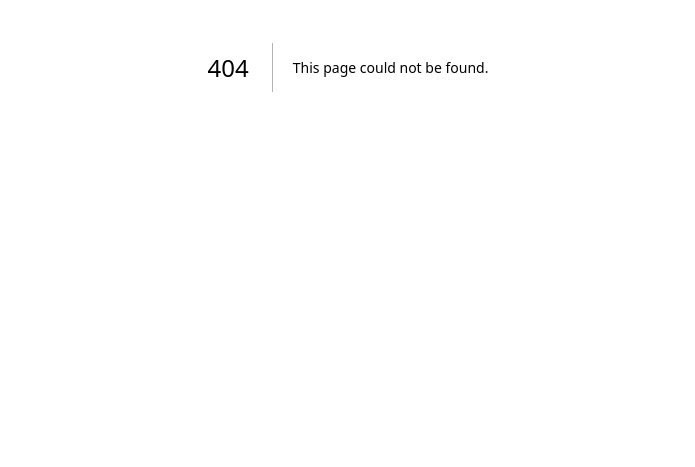
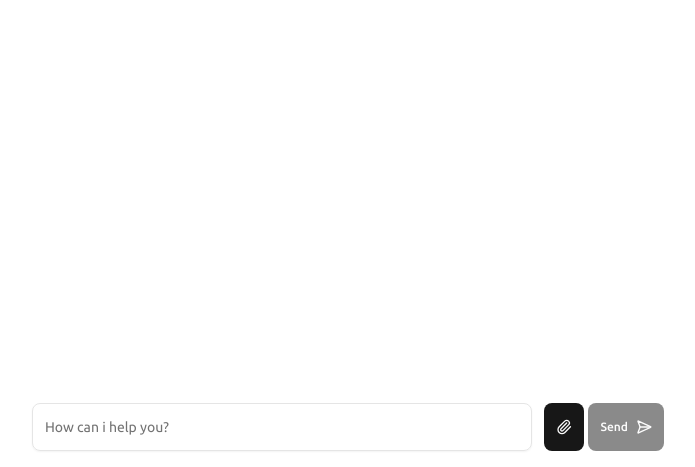
Before and after one commit to RithyBondeth/Next-AI-Chatbot, a Next.js app: page /ui/multi-modal-chat in a window 1280 px wide. Before the commit this address had no page. Shown: the part 333-800 px from the top of the page, without its empty margins (292-987 px from the left). Built offline with nearby package versions, Linux system fonts and the light colour scheme.

Commit message:
handle image-analyze

```diff
--- /dev/null
+++ b/app/api/multi-modal-chat/route.ts
@@ -0,0 +1,21 @@
+import { convertToModelMessages, streamText, UIMessage } from "ai";
+import { openai } from "@ai-sdk/openai";
+
+export async function POST(req: Request) {
+  try {
+    const { messages }: { messages: UIMessage[] } = await req.json();
+
+    const result = streamText({
+      model: openai("gpt-4.1-nano-2025-04-14"),
+      messages: convertToModelMessages(messages),
+    });
+
+    return result.toUIMessageStreamResponse();
+  } catch (error) {
+    console.error("Error streaming chat completion:", error);
+    return Response.json(
+      { error: "Failed to streaming chat completion" },
+      { status: 500 }
+    );
+  }
+}
--- /dev/null
+++ b/app/ui/multi-modal-chat/page.tsx
@@ -0,0 +1,112 @@
+"use client";
+
+import { Button } from "@/components/ui/button";
+import { Input } from "@/components/ui/input";
+import { LucidePaperclip, LucideSendHorizonal } from "lucide-react";
+import React, { useState, useRef } from "react";
+import { useChat } from "@ai-sdk/react";
+import { Spinner } from "@/components/ui/spinner";
+import { DefaultChatTransport } from "ai";
+
+type TUIMessage = {
+  id: string;
+  role: "user" | "assistant";
+  parts: TTextUIPart[];
+};
+
+type TTextUIPart = {
+  type: "text";
+  text: string;
+};
+
+export default function MultiModalChatPage() {
+  const [input, setInput] = useState<string>("");
+  const [files, setFiles] = useState<FileList | undefined>(undefined);
+  const fileInputRef = useRef<HTMLInputElement>(null);
+
+  const { messages, sendMessage, status, error, stop } = useChat({
+    transport: new DefaultChatTransport({
+      api: "/api/multi-modal-chat",
+    }),
+  });
+
+  const handleSubmit = (e: React.FormEvent<HTMLFormElement>) => {
+    e.preventDefault();
+    sendMessage({ text: input });
+    setInput("");
+  };
+
+  return (
+    <div className="h-screen overflow-y-hidden w-1/2 mx-auto flex flex-col">
+      {/* Display Messages */}
+      <div className="min-h-[90%] w-full py-10 overflow-y-scroll no-scrollbar">
+        {error && <div className="text-red-500">{error.message}</div>}
+        {messages.map((message) => (
+          <div key={message.id} className="my-3">
+            <div>{message.role === "user" ? "You:" : "Assistant:"}</div>
+            {message.parts.map((part, index) => {
+              switch (part.type) {
+                case "text":
+                  return (
+                    <div
+                      key={`${message.id}-${index}`}
+                      className="whitespace-pre-wrap leading-relaxed w-fit py-3 px-5 bg-muted rounded-xl"
+                    >
+                      {part.text}
+                    </div>
+                  );
+                default:
+                  null;
+              }
+            })}
+          </div>
+        ))}
+        {(status === "submitted" || status === "streaming") && (
+          <div className="flex items-center gap-1 text-xs">
+            <Spinner />
+            <p>Loading...</p>
+          </div>
+        )}
+      </div>
+
+      {/* Input Text - Prompt */}
+      <form
+        onSubmit={handleSubmit}
+        className="h-[10%] w-full flex items-center justify-center py-3"
+      >
+        <div className="w-full flex items-center justify-between gap-3 px-1">
+          <Input
+            placeholder="How can i help you?"
+            className="h-12"
+            value={input}
+            onChange={(e) => setInput(e.target.value)}
+          />
+          {status === "submitted" || status === "streaming" ? (
+            <Button
+              className="text-xs h-12"
+              variant="destructive"
+              type="button"
+              onClick={stop}
+            >
+              Stop
+            </Button>
+          ) : (
+            <div className="flex items-center gap-1">
+              <Button className="text-xs h-12">
+                <LucidePaperclip />
+              </Button>
+              <Button
+                className="text-xs h-12"
+                type="submit"
+                disabled={status !== "ready" || input === ""}
+              >
+                Send
+                <LucideSendHorizonal />
+              </Button>
+            </div>
+          )}
+        </div>
+      </form>
+    </div>
+  );
+}
```
